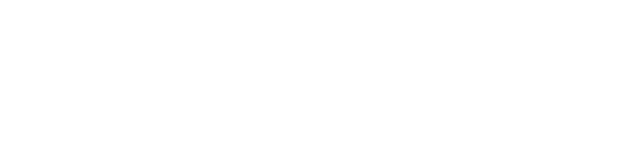
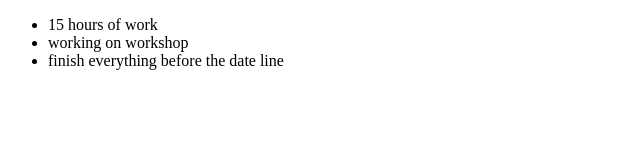
Before and after one commit to phiroun/workshop10, a plain HTML site: page index.html in a window 1280 px wide. Shown: the whole page, without its empty margins (0-640 px from the left). Drawn offline with Linux system fonts and the light colour scheme.

Commit message:
update html

```diff
--- a/index.html
+++ b/index.html
@@ -8,5 +8,13 @@
 </head>
 <body>
 
+    <div class="class">
+        <ul>
+            <li>15 hours of work</li>
+            <li>working on workshop</li>
+            <li>finish everything before the date line</li>
+        </ul>
+    </div>
+
 </body>
 </html>
```
